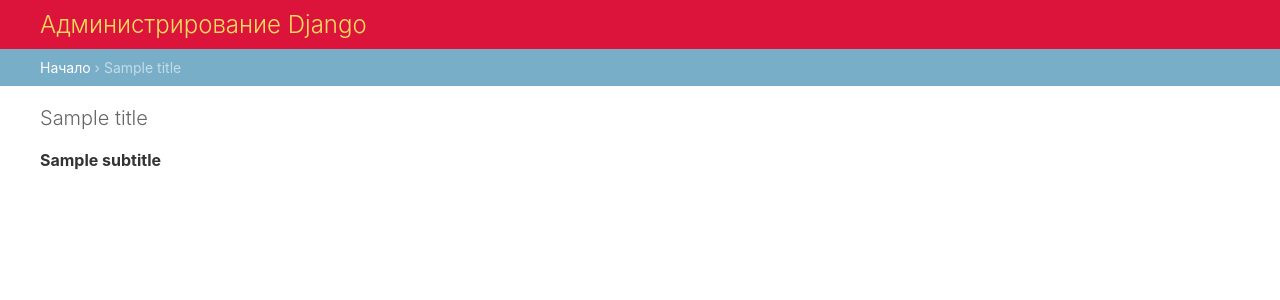
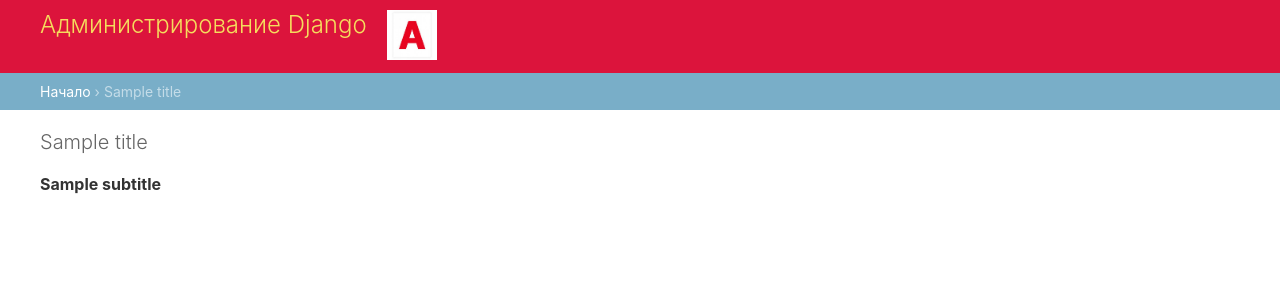
Before and after one commit to Vladimir-82/TestDembel, a Django app: template templates/admin/base_site.html in a window 1280 px wide. Shown: the top 300 px of the page. Run offline with Django 4.2, Linux system fonts and the light colour scheme; the template is opened without the code that fills it: most values are stand-ins (such as "Sample title", 1, 10 or a date in 2020).

Commit message:
logo added

```diff
--- a/templates/admin/base_site.html
+++ b/templates/admin/base_site.html
@@ -11,6 +11,10 @@
 
 {% block branding %}
 <h1 id="site-name"><a href="{% url 'admin:index' %}">{{ site_header|default:_('Django administration') }}</a></h1>
+
+<a href="{% url 'admin:index' %}">
+    <img src="{% static 'img/logo-alfa.jpg' %}" alt="Лого" class="logo" height="50">
+</a>
 {% endblock %}
 
 {% block nav-global %}
```
Also changed, not shown: app/static/img/logo-alfa.jpg (added).
